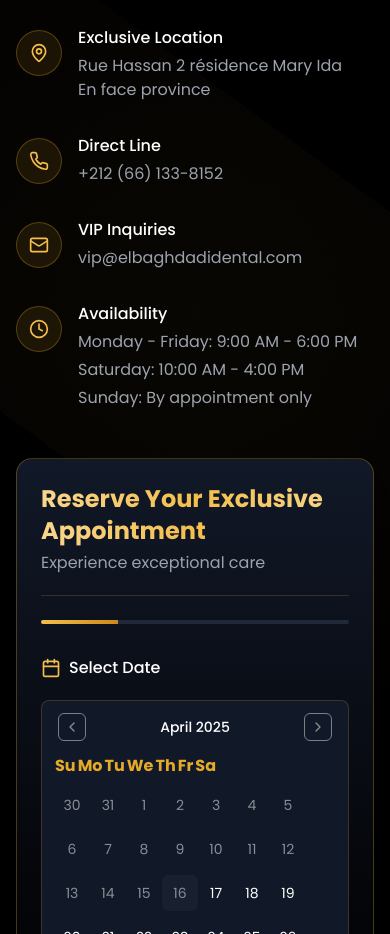
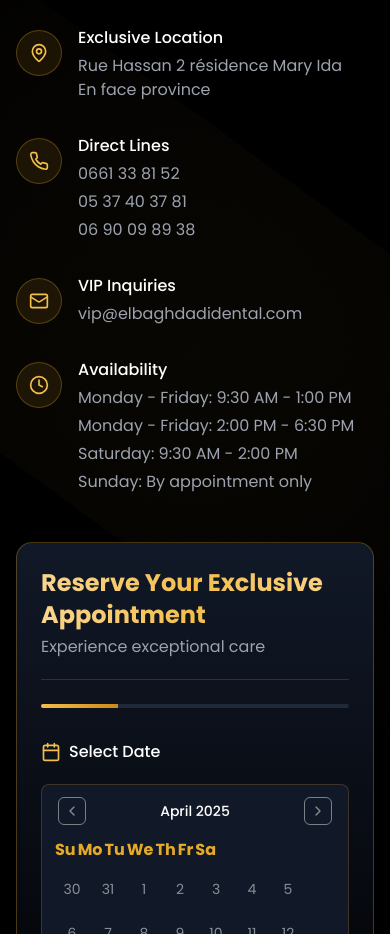
Before and after one commit to Uzihttps/elbaghdadi-dental, a React (Vite) app: page / in a window 390 px wide. Shown: the part 6840-7774 px from the top of the page. Built offline with nearby package versions, Linux system fonts and the light colour scheme.

Commit message:
Update contact information
Update contact phone numbers and availability.

```diff
--- a/src/components/Contact.tsx
+++ b/src/components/Contact.tsx
@@ -71,13 +71,19 @@ const Contact = () => {
 
               <ContactInfo
                 icon={Phone}
-                title="Direct Line"
+                title="Direct Lines"
                 content={
-                  <p className="text-gray-400">
-                    <a href="tel:+212661338152" className="hover:text-gold-400 transition-colors">
-                      +212 (66) 133-8152
+                  <div className="text-gray-400 space-y-1">
+                    <a href="tel:0661338152" className="block hover:text-gold-400 transition-colors">
+                      0661 33 81 52
                     </a>
-                  </p>
+                    <a href="tel:0537403781" className="block hover:text-gold-400 transition-colors">
+                      05 37 40 37 81
+                    </a>
+                    <a href="tel:0690098938" className="block hover:text-gold-400 transition-colors">
+                      06 90 09 89 38
+                    </a>
+                  </div>
                 }
               />
 
@@ -98,8 +104,9 @@ const Contact = () => {
                 title="Availability"
                 content={
                   <div className="text-gray-400 space-y-1">
-                    <p>Monday - Friday: 9:00 AM - 6:00 PM</p>
-                    <p>Saturday: 10:00 AM - 4:00 PM</p>
+                    <p>Monday - Friday: 9:30 AM - 1:00 PM</p>
+                    <p>Monday - Friday: 2:00 PM - 6:30 PM</p>
+                    <p>Saturday: 9:30 AM - 2:00 PM</p>
                     <p>Sunday: By appointment only</p>
                   </div>
                 }
```
